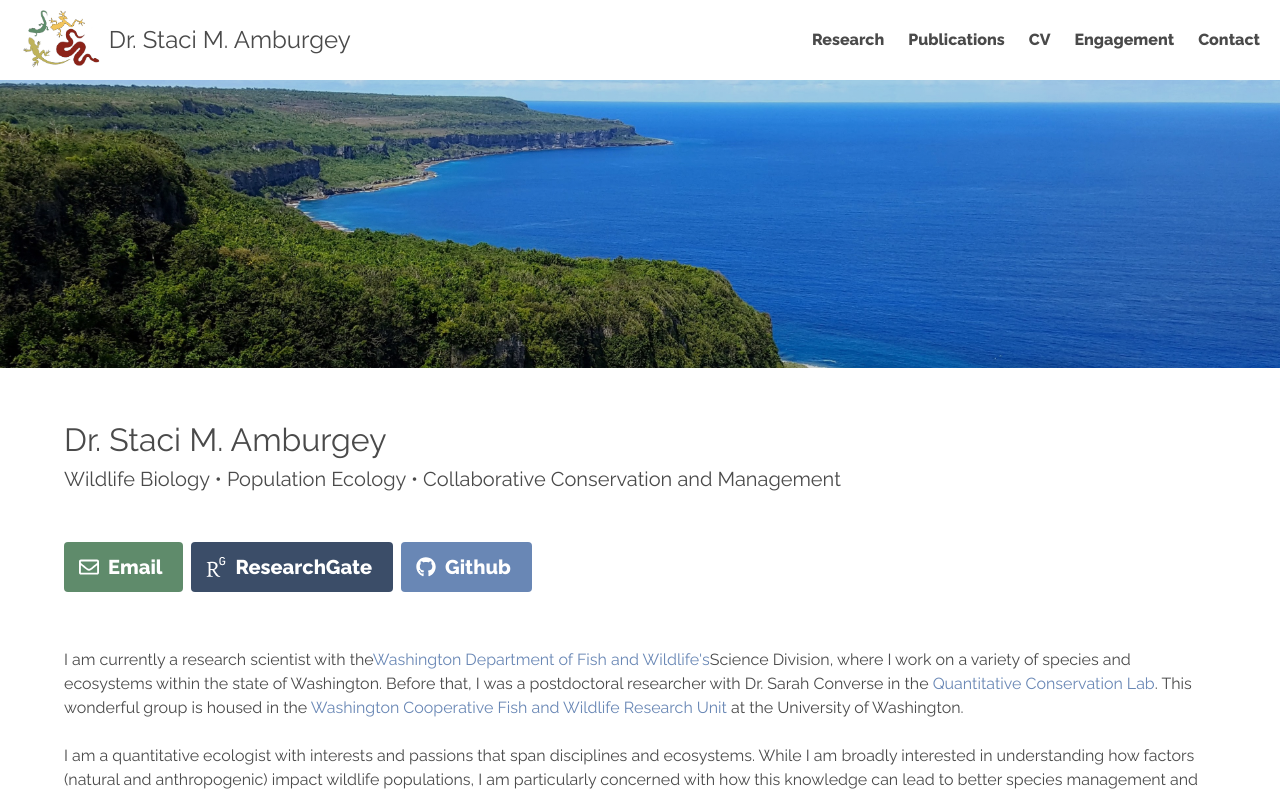
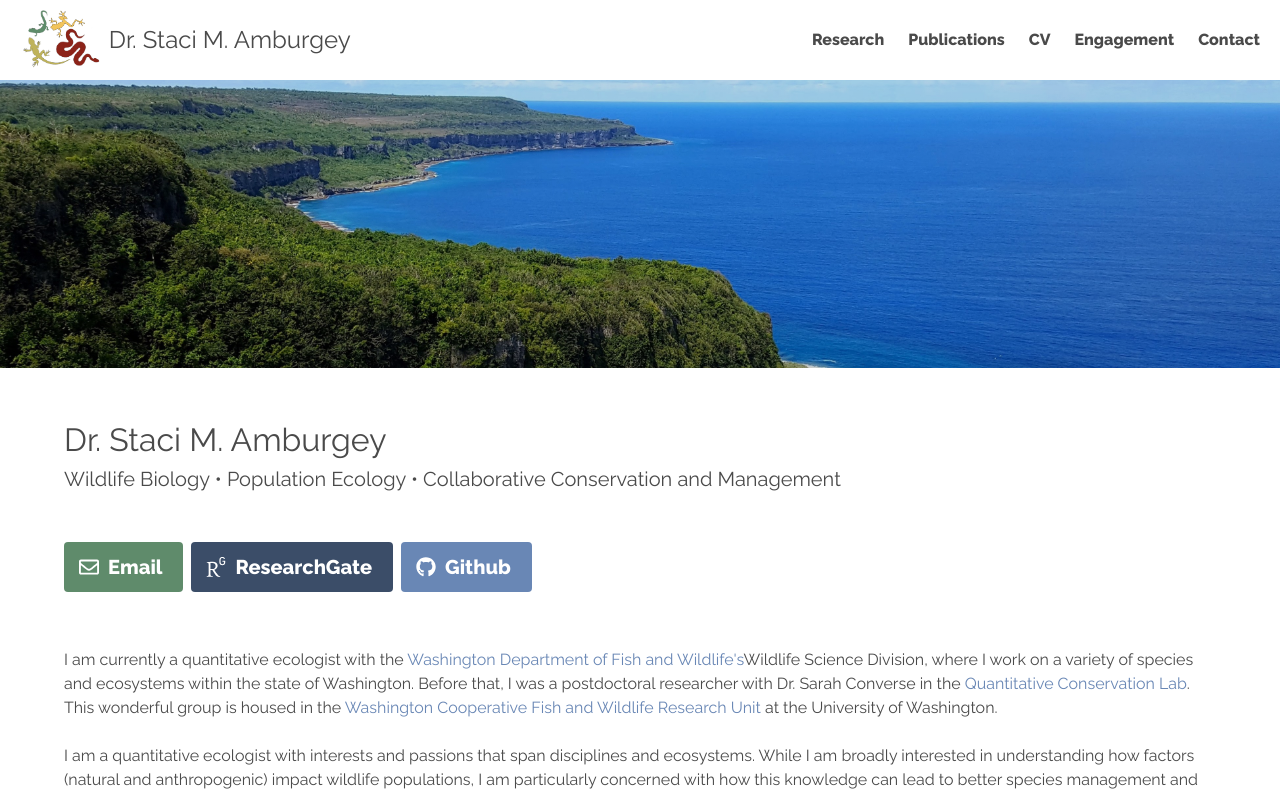
Before and after one commit to amburgey/amburgey.github.io, a Next.js app: page / in a window 1280 px wide. Shown: the top 795 px of the page. Built offline with nearby package versions, Linux system fonts and the light colour scheme.

Commit message:
Update index.tsx

```diff
--- a/pages/index.tsx
+++ b/pages/index.tsx
@@ -29,16 +29,15 @@ const Home: NextPage = () => {
 
         <div className="mt-6">
           <p className="content">
-            I am currently a research scientist with
-            the{''}
+            I am currently a quantitative ecologist with the{' '}
             <a
               href="https://wdfw.wa.gov/"
               target="_blank"
               rel="nonreferrer"
             >
-            Washington Department of Fish and Wildlife's
+              Washington Department of Fish and Wildlife's
             </a>
-            Science Division, where I work on a variety of species and ecosystems within the state of Washington. Before that, I was a postdoctoral researcher with Dr. Sarah Converse in
+            Wildlife Science Division, where I work on a variety of species and ecosystems within the state of Washington. Before that, I was a postdoctoral researcher with Dr. Sarah Converse in
             the{' '}
             <a
               href="http://depts.washington.edu/qcons/"
```
